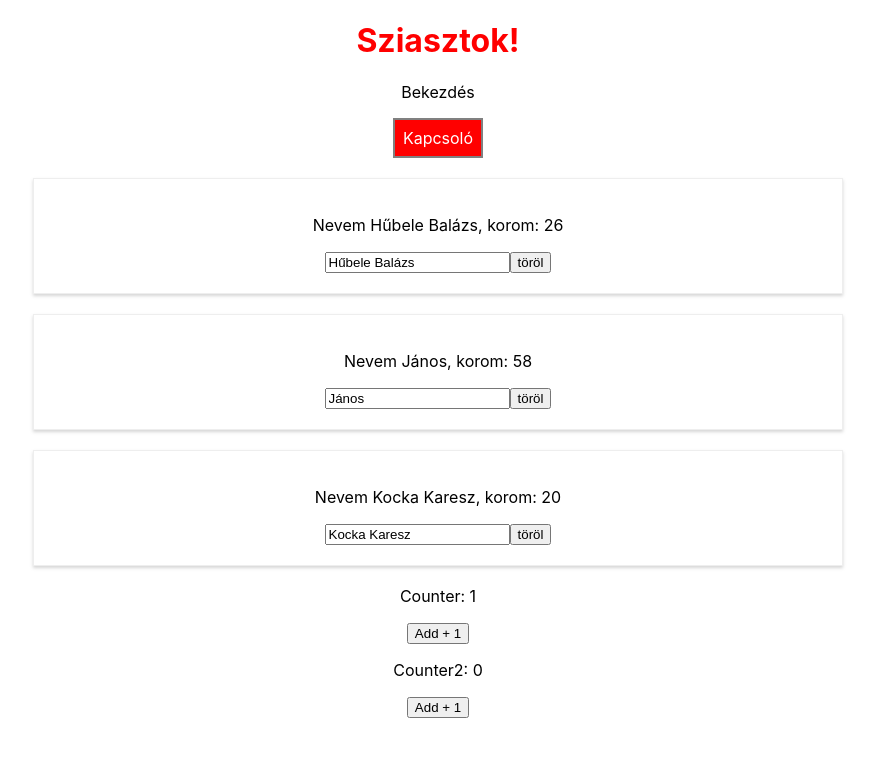
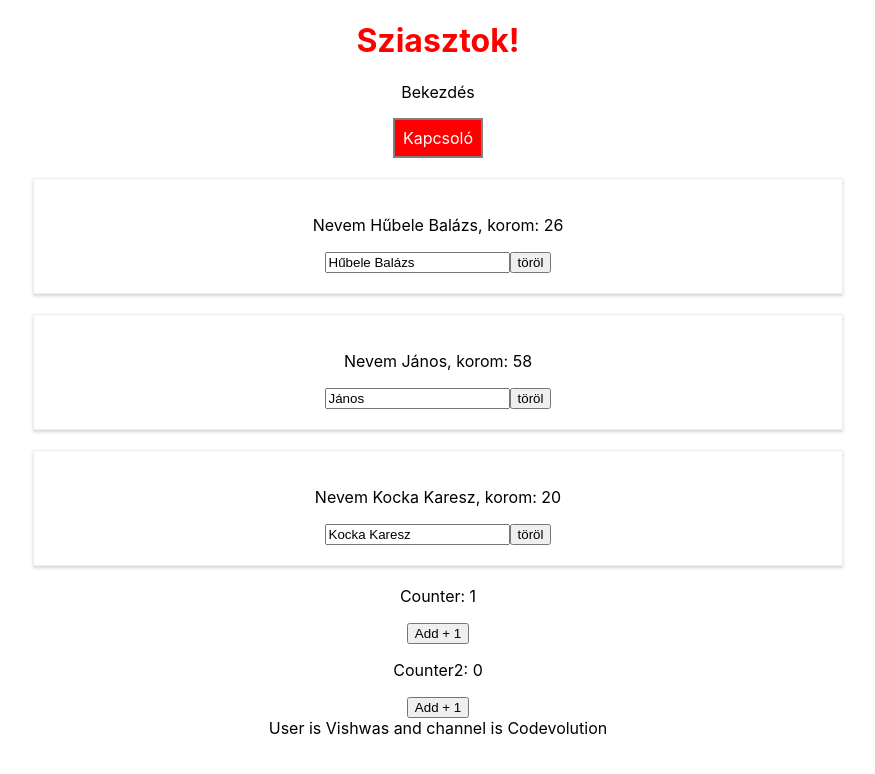
Before and after one commit to sumegizoltan73/react-training, a React (Create React App) app in the folder my-react/: page / in a window 1280 px wide. Shown: the top 774 px of the page, without its empty margins (202-1077 px from the left). Built offline with nearby package versions, Linux system fonts and the light colour scheme.

Commit message:
Context, useContext

```diff
--- a/my-react/src/App.js
+++ b/my-react/src/App.js
@@ -2,8 +2,11 @@
 //import React, {useState} from 'react';
 import Person from './Person/Person';
 import Awesome from './Awesome/Awesome';
+import ComponentC from './components/ComponentC';
 import './App.css';
 
+export const UserContext = React.createContext();
+export const ChannelContext = React.createContext();
 
 class App extends Component {
   state = {
@@ -101,6 +104,12 @@
         {persons}
 
         <Awesome init="1"/>
+
+        <UserContext.Provider value={'Vishwas'}>
+          <ChannelContext.Provider value={'Codevolution'}>
+            <ComponentC />
+          </ChannelContext.Provider>
+        </UserContext.Provider>
       </div>
     );
 
--- /dev/null
+++ b/my-react/src/components/ComponentC.js
@@ -0,0 +1,8 @@
+import React from 'react';
+import ComponentE from './ComponentE';
+
+function ComponentC() {
+	return <ComponentE />;
+}
+
+export default ComponentC;
--- /dev/null
+++ b/my-react/src/components/ComponentE.js
@@ -0,0 +1,12 @@
+import React, { useContext } from 'react';
+import ComponentF from './ComponentF';
+import { UserContext, ChannelContext } from '../App';
+
+function ComponentE() {
+
+  const user = useContext(UserContext);
+  const channel = useContext(ChannelContext);
+  return <div> User is {user} and channel is {channel}</div>;
+}
+
+export default ComponentE;
--- /dev/null
+++ b/my-react/src/components/ComponentF.js
@@ -0,0 +1,22 @@
+import React from 'react';
+import { UserContext, ChannelContext } from '../App';
+
+function ComponentF() {
+	return (
+		<div>
+			<UserContext.Consumer>
+				{user => {
+					return (
+						<ChannelContext.Consumer>
+							{channel => {
+                return <div>User context value {user}, channel context value {channel}</div>
+							}}
+						</ChannelContext.Consumer>
+					)
+				}}
+			</UserContext.Consumer>
+		</div>
+	)
+}
+
+export default ComponentF;
```
